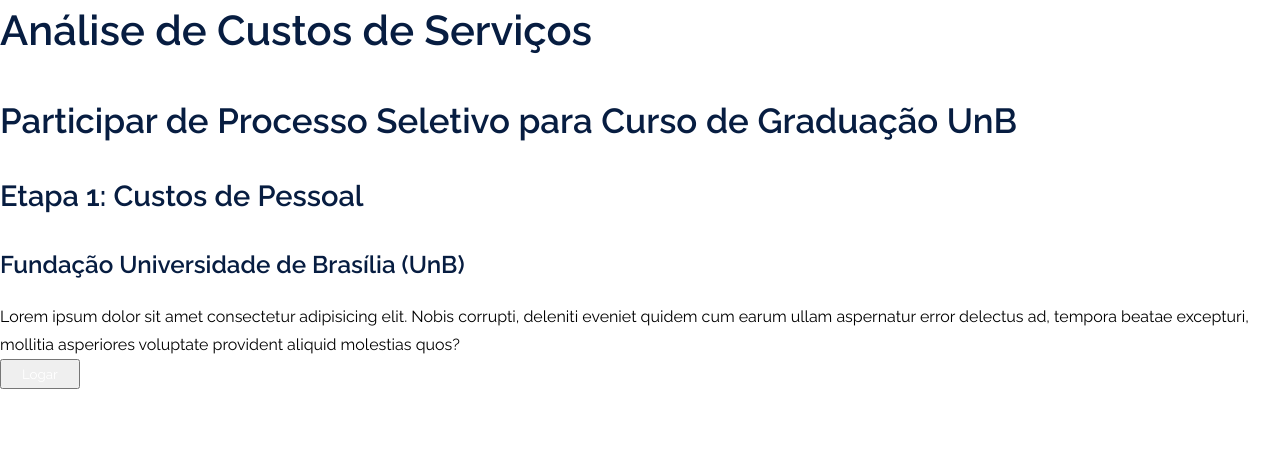
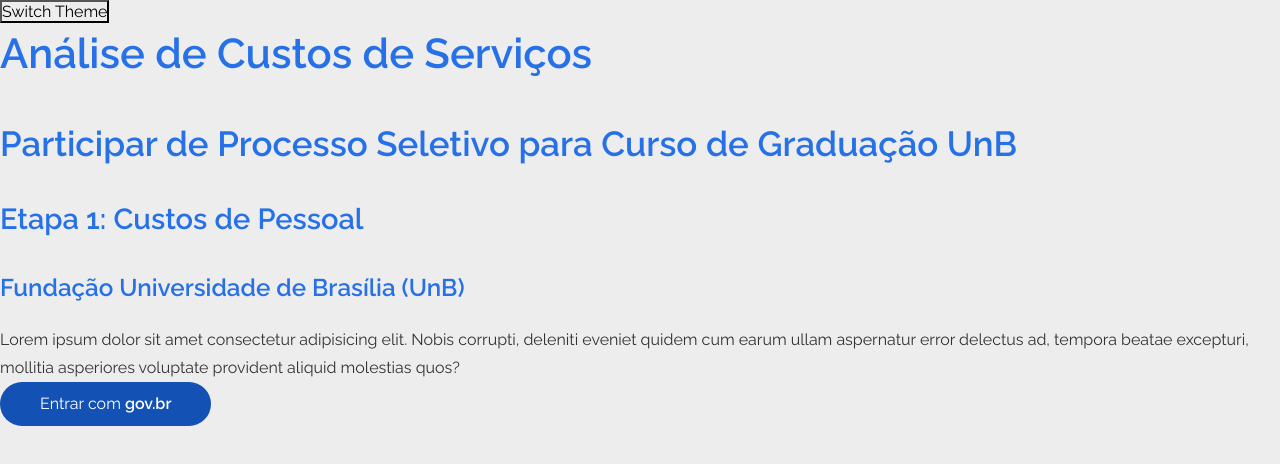
Before and after one commit to youssef-md/frontend-ferramenta-precificao, a React (Create React App) app: page / in a window 1280 px wide. Shown: the top 464 px of the page. Built offline with nearby package versions, Linux system fonts and the light colour scheme.

Commit message:
Create simple theme switcher and initial primary button

```diff
--- a/src/App.js
+++ b/src/App.js
@@ -1,15 +1,22 @@
-import React from 'react';
+import React, { useState } from 'react';
+import { ThemeProvider } from 'styled-components';
 
 import Button from './components/Button';
 import GlobalStyle from './styles/global';
 
+import defaultTheme from './styles/defaultTheme';
+import darkTheme from './styles/darkTheme';
+
 function App() {
-  function sayHello() {
-    console.log('oi');
+  const [theme, setTheme] = useState(defaultTheme);
+
+  function changeTheme() {
+    setTheme(theme === defaultTheme ? darkTheme : defaultTheme);
   }
 
   return (
-    <>
+    <ThemeProvider theme={theme}>
+      <button onClick={changeTheme}>Switch Theme</button>
       <h1>Análise de Custos de Serviços</h1>
       <h2>Participar de Processo Seletivo para Curso de Graduação UnB</h2>
       <h3>Etapa 1: Custos de Pessoal</h3>
@@ -21,8 +28,10 @@
         aliquid molestias quos?
       </p>
       <GlobalStyle />
-      <Button onClick={sayHello} color="#000" />
-    </>
+      <Button type="primary">
+        Entrar com <strong>gov.br</strong>
+      </Button>
+    </ThemeProvider>
   );
 }
 
--- a/src/components/Button/index.js
+++ b/src/components/Button/index.js
@@ -1,10 +1,10 @@
 import React from 'react';
 import { ButtonStyle } from './styles';
 
-function Button({ onClick, type }) {
+function Button({ onClick, type, children }) {
   return (
     <ButtonStyle type={type} onClick={onClick}>
-      Logar
+      {children}
     </ButtonStyle>
   );
 }
--- a/src/components/Button/styles.js
+++ b/src/components/Button/styles.js
@@ -1,6 +1,10 @@
 import styled from 'styled-components';
 
 export const ButtonStyle = styled.button`
-  padding: 5px 20px;
+  height: 44px;
+  border: 0;
   color: white;
+  padding: 0 40px;
+  background-color: ${props => props.theme.primary05};
+  border-radius: 50px;
 `;
--- /dev/null
+++ b/src/styles/darkTheme.js
@@ -0,0 +1,18 @@
+export default {
+  primary01: '#424242',
+  primary02: '#C5D4EB',
+  primary03: '#5992ED',
+  primary04: '#f709c1',
+  primary05: '#f799c1',
+  primary06: '#0C326F',
+  primary07: '#071D41',
+  secondary01: '#FFFFFF',
+  secondary02: '#F8F8F8',
+  secondary03: '#454545',
+  secondary04: '#CCCCCC',
+  secondary05: '#9E9D9D',
+  secondary06: '#888888',
+  secondary07: '#555555',
+  secondary08: '#fff',
+  secondary09: '#000000',
+};
--- /dev/null
+++ b/src/styles/defaultTheme.js
@@ -0,0 +1,18 @@
+export default {
+  primary01: '#DBE8FB',
+  primary02: '#C5D4EB',
+  primary03: '#5992ED',
+  primary04: '#2670E8',
+  primary05: '#1351B4',
+  primary06: '#0C326F',
+  primary07: '#071D41',
+  secondary01: '#FFFFFF',
+  secondary02: '#F8F8F8',
+  secondary03: '#EDEDED',
+  secondary04: '#CCCCCC',
+  secondary05: '#9E9D9D',
+  secondary06: '#888888',
+  secondary07: '#555555',
+  secondary08: '#333333',
+  secondary09: '#000000',
+};
--- a/src/styles/global.js
+++ b/src/styles/global.js
@@ -15,16 +15,19 @@
 
   body, input, button {
     font-family: 'Raleway', sans-serif;
+    background-color: ${props => props.theme.secondary03};
+    transition: all .3s;
   }
 
   button {
     cursor: pointer;
+    font-size: 1.6rem;
   }
 
   h1, h2, h3, h4 {
     line-height: 1.5;
     font-weight: 600;
-    color: #071D41;
+    color: ${props => props.theme.primary04};
   }
 
   h2, h3, h4 {
@@ -51,5 +54,6 @@
   p {
     font-size: 1.6rem;
     line-height: 1.75;
+    color: ${props => props.theme.secondary08}
   }
 `;
```
Also changed, not shown: src/brincando-com-loginunico.js (+12 -20 lines), 1 other file (tests, documents, lock files or other folders).
